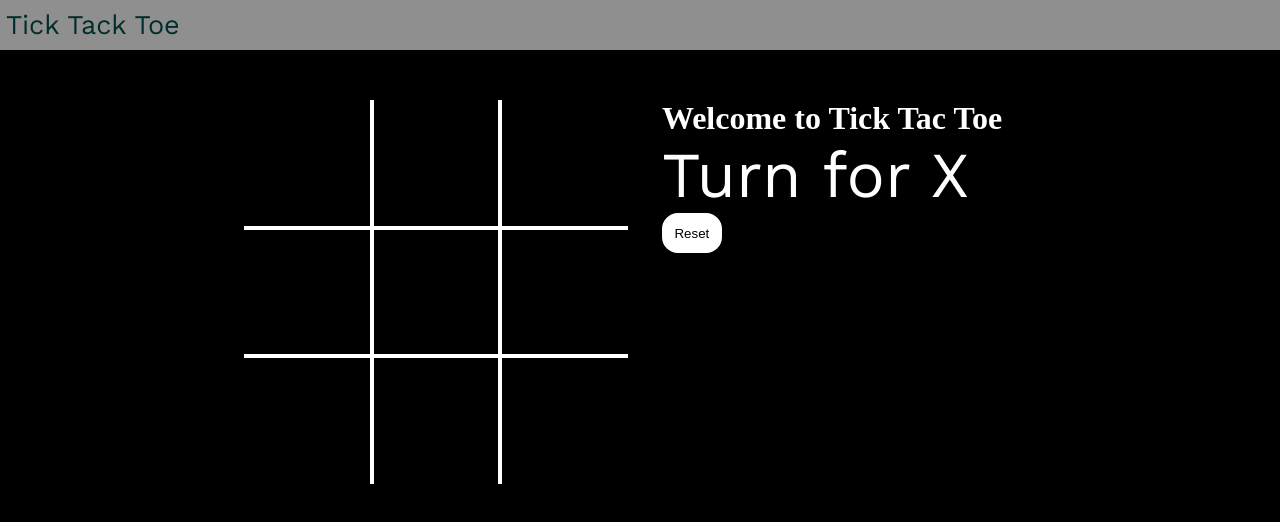
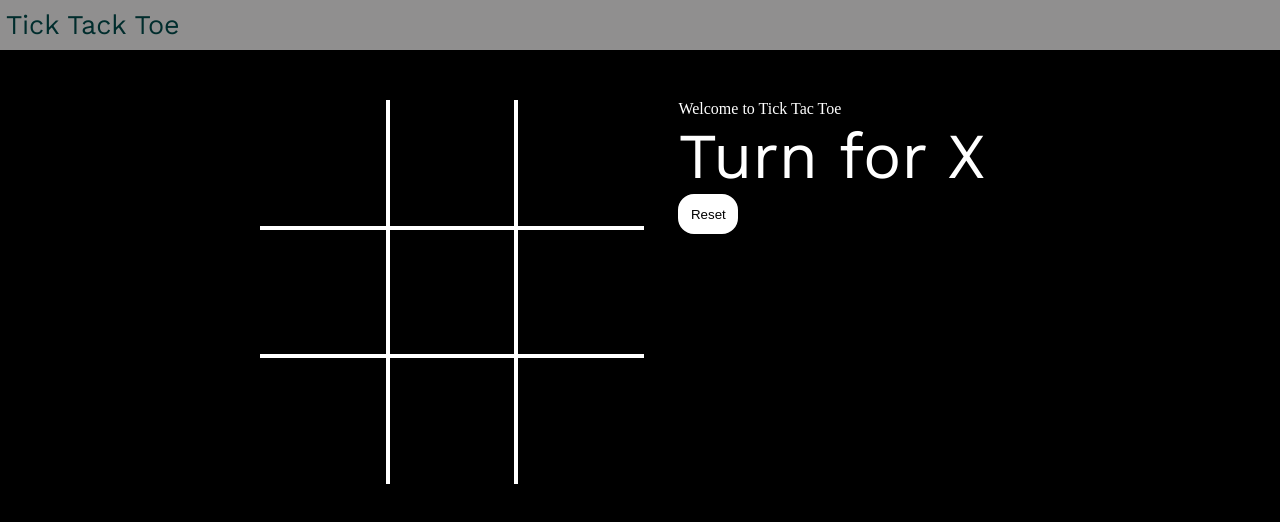
Before and after one commit to supremkhatri/tictacktoe, a plain HTML site: page index.html in a window 1280 px wide. Drawn offline with nearby package versions, Linux system fonts and the light colour scheme; a web font is replaced by a local one.

Commit message:
Update index.html

```diff
--- a/index.html
+++ b/index.html
@@ -29,7 +29,7 @@
             <div class="box bb-0 br-0"> <span class="boxtext"></span> </div>
         </div>
         <div class="gameinfo">
-            <h1 style="color: white;"> Welcome to Tick Tac Toe</h1>
+            <span class="welcome" style="color: white;"> Welcome to Tick Tac Toe</span>
             <span class="info" style="color: white; "> Turn for X </span>
             <button class="resetbtn" id="reset"> Reset </button>
             <div class="imgbox">
```
